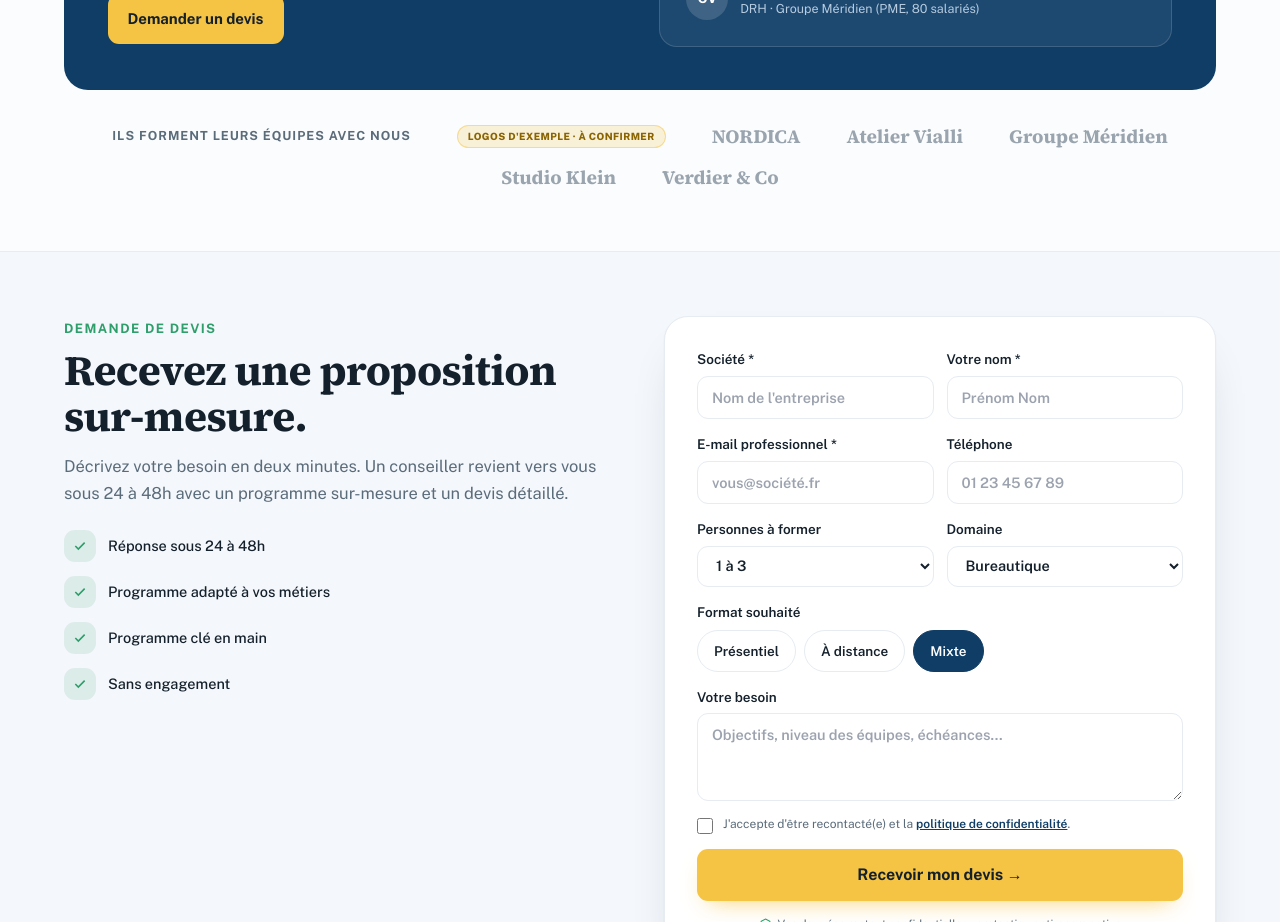
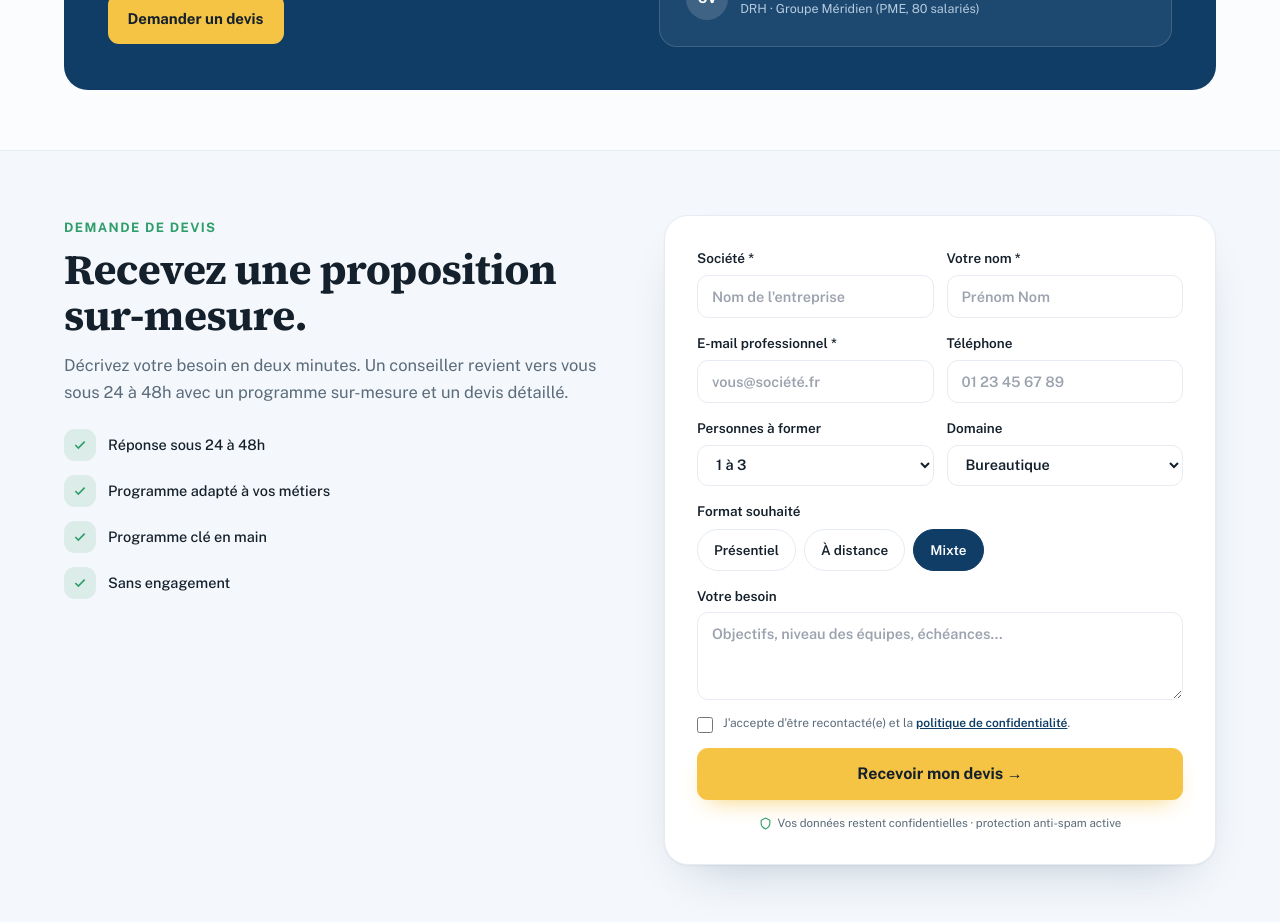
Before and after one commit to AbbaEzra/cap-competences, a Next.js app in the folder cap-competences-site/: page /entreprises in a window 1280 px wide. Shown: the part 2240-3162 px from the top of the page. Built offline with nearby package versions, Linux system fonts and the light colour scheme.

Commit message:
Remove placeholder client-logos banners (no real clients yet)

```diff
--- a/cap-competences-site/app/entreprises/page.tsx
+++ b/cap-competences-site/app/entreprises/page.tsx
@@ -8,7 +8,6 @@ import {
   entHeroStats,
   entValues,
   entSteps,
-  entClients,
   devisPerks,
   entTestimonial,
   type EntIcon,
@@ -241,19 +240,6 @@ export default function EntreprisesPage() {
               </div>
             </div>
           </div>
-          <div className="mt-8 flex flex-wrap items-center justify-center gap-x-[clamp(20px,4vw,46px)] gap-y-3">
-            <span className="text-[12.5px] font-bold uppercase tracking-[1px] text-cap-muted">
-              Ils forment leurs équipes avec nous
-            </span>
-            <span className="rounded-cap-pill border border-[rgba(246,196,69,.5)] bg-[rgba(246,196,69,.2)] px-2.5 py-[3px] text-[10px] font-extrabold uppercase tracking-[.4px] text-cap-accent-ink">
-              Logos d'exemple · à confirmer
-            </span>
-            {entClients.map((c) => (
-              <span key={c} className="serif text-[19px] font-bold text-cap-muted opacity-60">
-                {c}
-              </span>
-            ))}
-          </div>
         </section>
 
         {/* Devis */}
--- a/cap-competences-site/app/page.tsx
+++ b/cap-competences-site/app/page.tsx
@@ -5,7 +5,7 @@ import { HomeHero } from "@/components/home/HomeHero";
 import { CompassNeedle } from "@/components/brand/CompassNeedle";
 import { Reveal } from "@/components/ui/Reveal";
 import { CallbackButton } from "@/components/callback/CallbackButton";
-import { steps, proofStats, reviews, clients, heroApprenantsStat } from "@/lib/data/home";
+import { steps, proofStats, reviews, heroApprenantsStat } from "@/lib/data/home";
 import { getPoleNav, allFormations, poles } from "@/lib/catalogue";
 import { ROUTES } from "@/lib/data/site";
 
@@ -32,21 +32,6 @@ export default function HomePage() {
       <Header activeHref={ROUTES.catalogue} />
       <main>
         <HomeHero stats={heroStats} />
-
-        {/* Bandeau confiance */}
-        <div className="border-b border-cap-border bg-white">
-          <div className="mx-auto flex max-w-cap-container flex-wrap items-center justify-center gap-x-[clamp(20px,4vw,48px)] gap-y-4 px-cap-gutter py-5">
-            <span className="text-[12.5px] font-bold uppercase tracking-[1px] text-cap-muted">
-              Ils nous font confiance
-            </span>
-            <ExampleBadge>Logos d'exemple · à confirmer</ExampleBadge>
-            {clients.map((c) => (
-              <span key={c} className="serif text-[19px] font-bold tracking-[.3px] text-cap-muted opacity-60">
-                {c}
-              </span>
-            ))}
-          </div>
-        </div>
 
         {/* Catégories */}
         <section className={`${sectionHead} py-[clamp(48px,6vw,84px)]`}>
--- a/cap-competences-site/lib/data/entreprises.ts
+++ b/cap-competences-site/lib/data/entreprises.ts
@@ -40,8 +40,6 @@ export const entSteps = [
   { n: "5", title: "On mesure les résultats", text: "Évaluations, attestations et bilan : vous gardez la preuve de la montée en compétences." },
 ];
 
-export const entClients = ["NORDICA", "Atelier Vialli", "Groupe Méridien", "Studio Klein", "Verdier & Co"];
-
 export const devisPerks = [
   "Réponse sous 24 à 48h",
   "Programme adapté à vos métiers",
--- a/cap-competences-site/lib/data/home.ts
+++ b/cap-competences-site/lib/data/home.ts
@@ -101,5 +101,3 @@ export const reviews = [
     initials: "KB",
   },
 ];
-
-export const clients = ["NORDICA", "Atelier Vialli", "Groupe Méridien", "Studio Klein", "Verdier & Co"];
```
